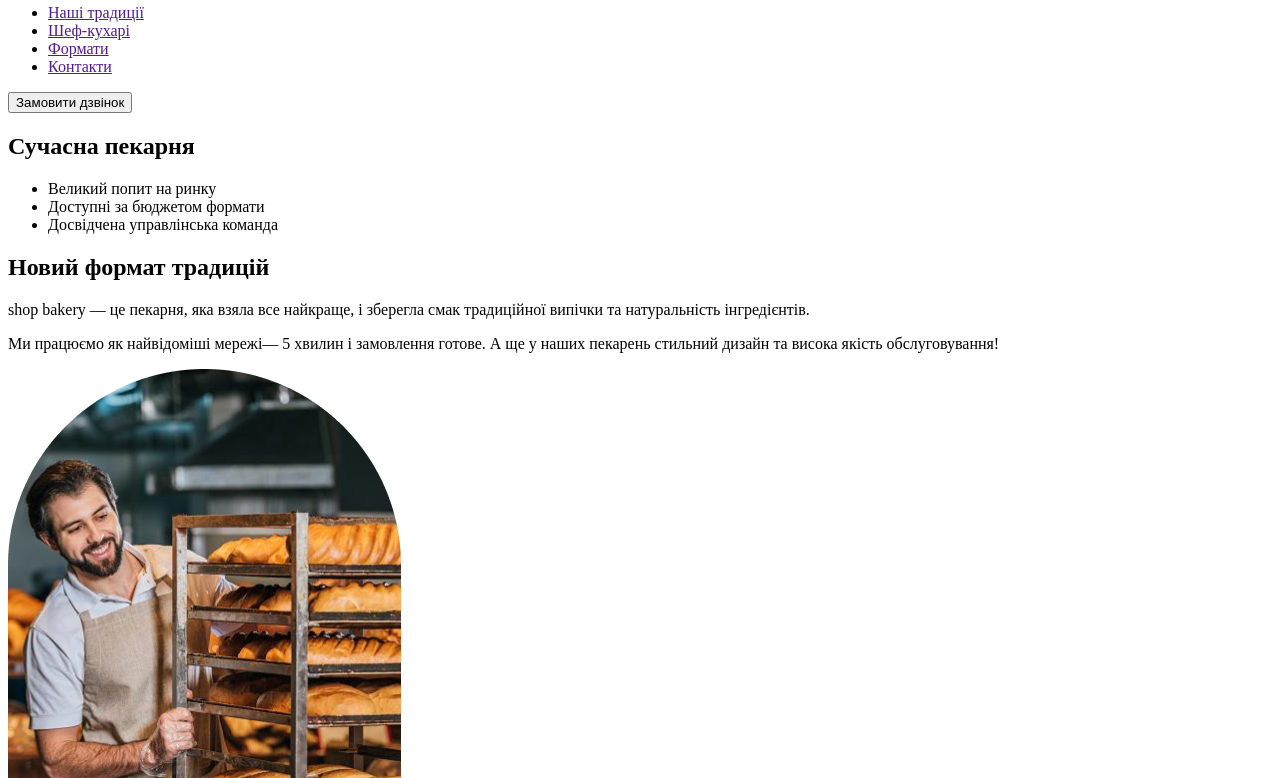
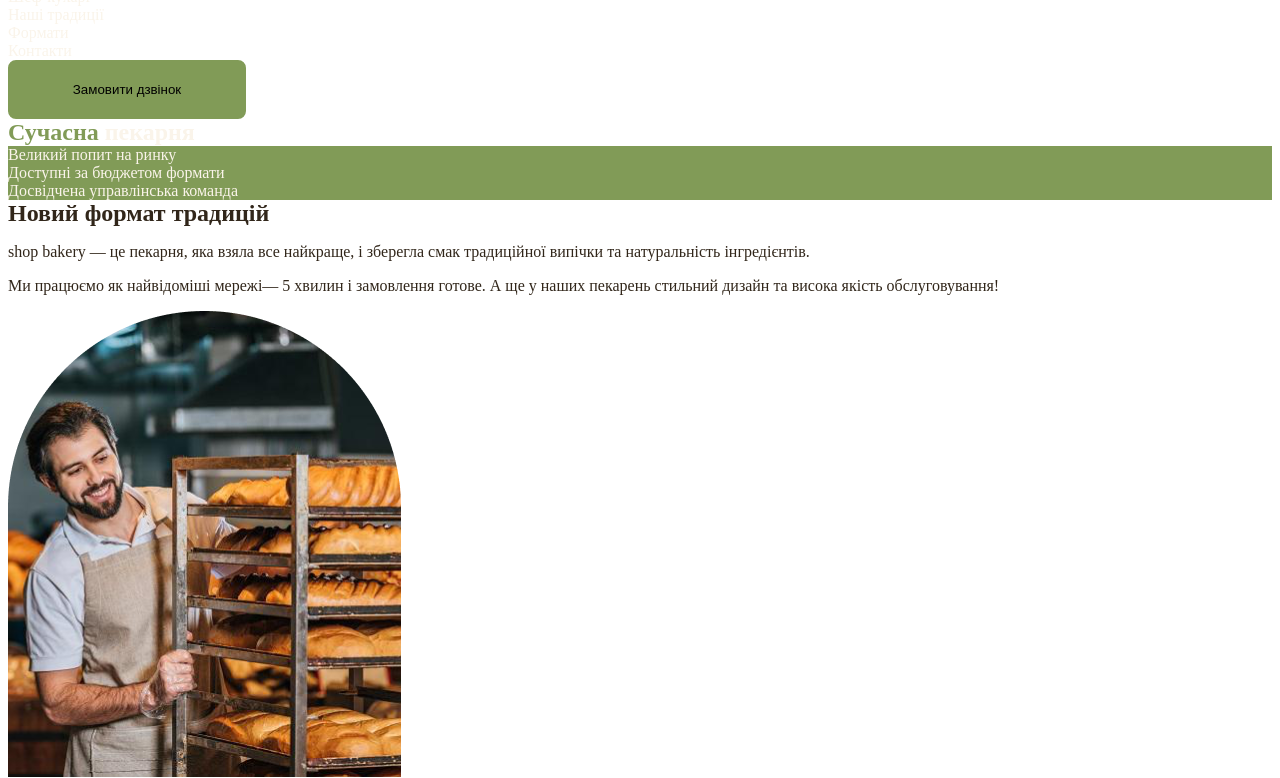
Before and after one commit to Hanna-Bondarenko/SHOP_BAKERY, a plain HTML site: page index.html in a window 1280 px wide. Shown: the part 70-848 px from the top of the page. Drawn offline with Linux system fonts and the light colour scheme.

Commit message:
add styles.css and css variables

```diff
--- /dev/null
+++ b/css/styles.css
@@ -0,0 +1,79 @@
+:root {
+  --primary-light: #faf4ea;
+  --primary-green: #819b57;
+  --primary-brown: #31261a;
+  --secondary-green: #465929;
+  --secondary-light-brown: #a18268;
+  --secondary-light-gray: #cfcfbc;
+  --white: #fafafa;
+}
+
+body {
+  color: var(--primary-brown);
+}
+
+h1,
+h2,
+h3,
+h4,
+h5,
+h6 {
+  margin-top: 0;
+  margin-bottom: 0; /* скинули зовнішні відступи у заголовків */
+}
+
+ul,
+ol {
+  margin-top: 0;
+  margin-bottom: 0; /* скинули зовнішні відступи у списках */
+  padding-left: 0; /* скинули внутрішні відступи у списках від браузера */
+  list-style-type: none; /* скинули всі маркери у списках від браузера */
+}
+
+a {
+  color: inherit; /* успадковуємо колір тексту від батьківського елементу */
+  text-decoration: none; /* скинули підкреслення у посилань */
+}
+
+button {
+  cursor: pointer; /* змінили курсор на пальчик при наведенні на кнопку */
+}
+
+.button {
+  border: 2px solid var(--primary-green);
+  border-radius: 8px;
+  background-color: var(--primary-green);
+  padding: 16px 32px;
+  width: 238px;
+  height: 59px;
+}
+
+.button:hover {
+  background-color: transparent;
+  color: var(--secondary-green);
+  /* cursor: pointer; */
+}
+.link {
+  color: var(--primary-light);
+  text-decoration: none;
+}
+.link:hover {
+  color: var(--primary-green);
+  text-decoration: underline;
+}
+
+.hero-title {
+  color: var(--primary-light);
+}
+
+.accent-color {
+  color: var(--primary-green);
+}
+.advantages-list {
+  background-color: var(--primary-green);
+  color: var(--primary-light);
+}
+
+/* .section-title .accent-color {
+  color: var(--primary-brown);
+} */
--- a/index.html
+++ b/index.html
@@ -4,32 +4,33 @@
     <meta charset="UTF-8" />
     <meta name="viewport" content="width=device-width, initial-scale=1.0" />
     <title>ShopBakery</title>
+    <link rel="stylesheet" href="./css/styles.css" />
   </head>
   <body>
     <header>
       <nav>
-        <a href="#"></a>
+        <a href="/"></a>
         <img src="./images/logo.svg" alt="Логотип сучасної пекарні" />
         <ul>
-          <li><a href="">Наші традиції</a></li>
-          <li><a href="">Шеф-кухарі</a></li>
-          <li><a href="">Формати</a></li>
-          <li><a href="">Контакти</a></li>
+          <li><a class="link" href="#chefs-section">Шеф-кухарі</a></li>
+          <li><a class="link" href="#traditions-section">Наші традиції</a></li>
+          <li><a class="link" href="#formats-section">Формати</a></li>
+          <li><a class="link" href="#contacts-section">Контакти</a></li>
         </ul>
       </nav>
-      <button type="button">Замовити дзвінок</button>
+      <button class="button" type="button">Замовити дзвінок</button>
     </header>
     <main>
       <section>
-        <h1>Сучасна пекарня</h1>
+        <h1 class="hero-title"><span class="accent-color">Сучасна</span> пекарня</h1>
       </section>
-      <section>
-        <ul>
+      <section id="traditions-section">
+        <ul class="advantages-list">
           <li>Великий попит на ринку</li>
           <li>Доступні за бюджетом формати</li>
           <li>Досвідчена управлінська команда</li>
         </ul>
-        <h2>Новий формат традицій</h2>
+        <h2 class="section-title">Новий формат традицій</h2>
         <p>
           <span>shop bakery</span> — це пекарня, яка взяла все найкраще, і зберегла смак традиційної
           випічки та натуральність інгредієнтів.
@@ -40,8 +41,8 @@
         </p>
         <img src="./images/baker-man-group.png" alt="Чоловік пекар дивиться на хліб з посмішкою" />
       </section>
-      <section>
-        <h2>Наші найкращі шеф - кухарі</h2>
+      <section id="chefs-section">
+        <h2 class="section-title">Наші найкращі <span class="accent-color">шеф - кухарі</span></h2>
         <ul>
           <li>
             <article>
@@ -64,8 +65,8 @@
           </li>
         </ul>
       </section>
-      <section>
-        <h2>Формати</h2>
+      <section id="formats-section">
+        <h2 class="section-title">Формати</h2>
         <ul>
           <li>
             <article>
@@ -84,8 +85,16 @@
           </li>
         </ul>
       </section>
-      <section>
-        <h2>Приєднуйся до мережі пекарень</h2>
+      <section id="contacts-section">
+        <h2 class="section-title">Приєднуйся до мережі пекарень</h2>
+        <iframe
+          src="https://www.google.com/maps/embed?pb=!1m18!1m12!1m3!1d2540.1636289098733!2d30.4912733!3d50.4566776!2m3!1f0!2f0!3f0!3m2!1i1024!2i768!4f13.1!3m3!1m2!1s0x40d4ce637c006b2d%3A0xaf86385f19996ff0!2z0LLRg9C70LjRhtGPINCh0ZbRh9C-0LLQuNGFINCh0YLRgNGW0LvRjNGG0ZbQsiwgNTQsINCa0LjRl9CyLCAwMjAwMA!5e0!3m2!1suk!2sua!4v1743735929849!5m2!1suk!2sua"
+          width="603"
+          height="595"
+          allowfullscreen=""
+          loading="lazy"
+          referrerpolicy="no-referrer-when-downgrade"
+        ></iframe>
       </section>
     </main>
     <footer>
@@ -120,7 +129,7 @@
           </li>
         </ul>
         <a href="" target="_blank">Політика конфіденційності</a>
-        <p>© 2022 Дані захищені</p>
+        <p>&copy; 2022 Дані захищені</p>
       </address>
     </footer>
   </body>
```
